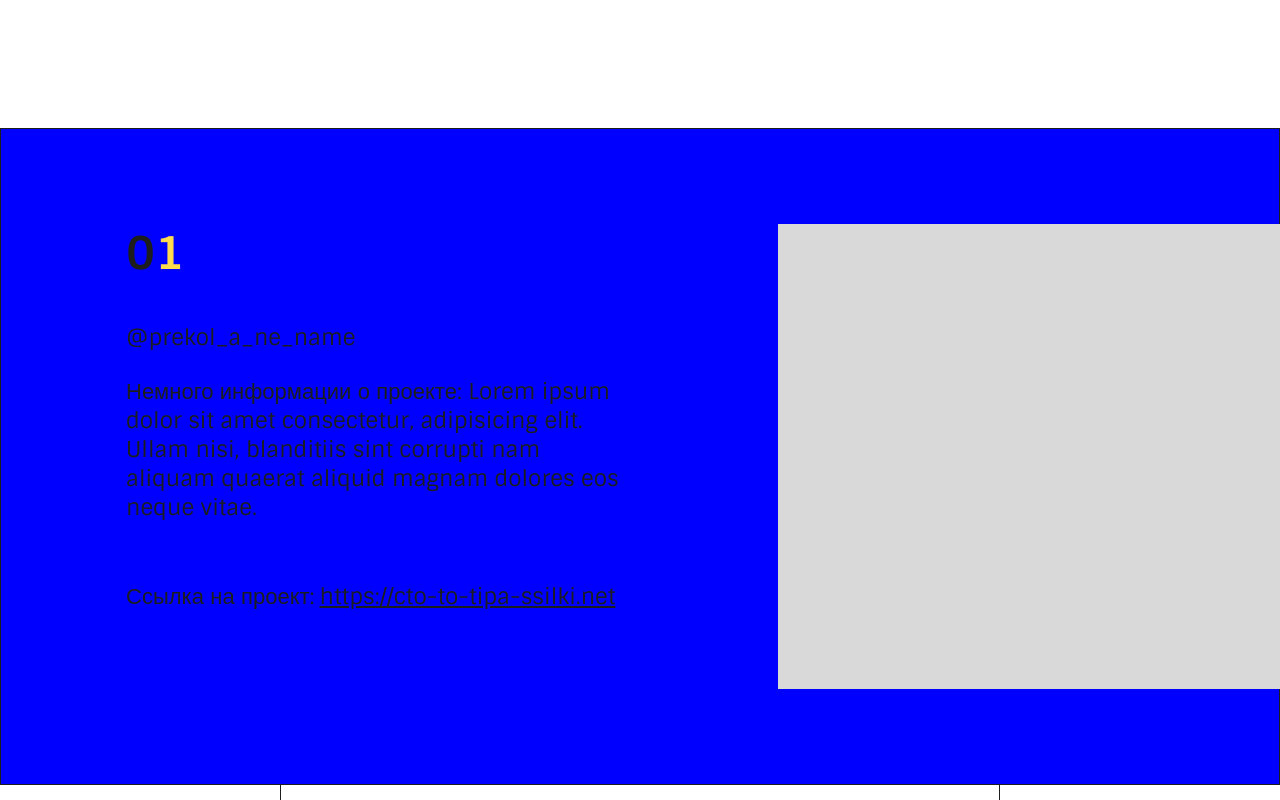
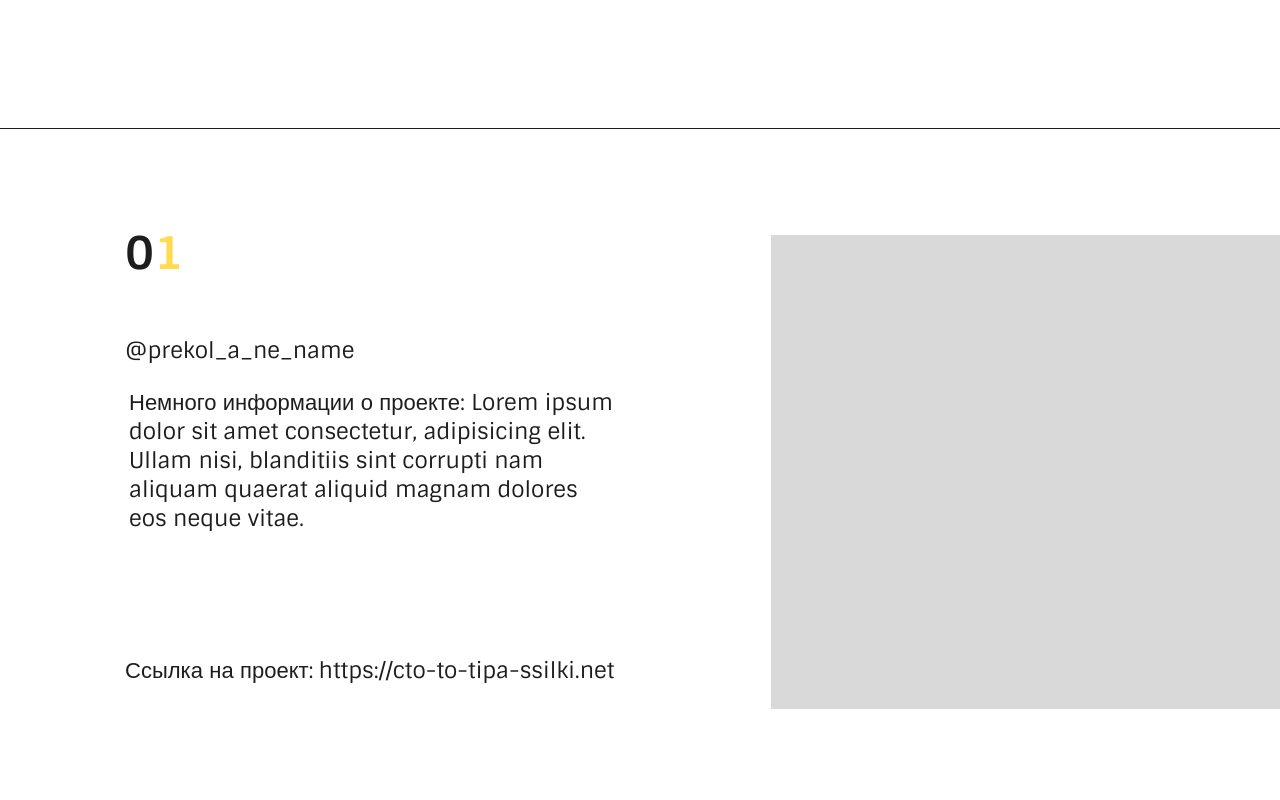
Before and after one commit to sonia13marker/creative.ct, a React (Create React App) app: page /results in a window 1280 px wide. Shown: the part 380-1180 px from the top of the page. Built offline with nearby package versions, Linux system fonts and the light colour scheme.

Commit message:
страница "результаты"
доделано расположение блоков + стили. добавлены места (они сразу будут находиться в массиве). добавлена кнопка "назад".

```diff
--- a/src/components/AllProjects/AllProjects.jsx
+++ b/src/components/AllProjects/AllProjects.jsx
@@ -86,7 +86,6 @@ export function AllProjects () {
 
 
                     <OneProject infos={infos}/>
-                    {/* <ShowMoreBtn/> */}
                 </div>
 
         </div>
--- /dev/null
+++ b/src/components/BackBtn/BackBtn.jsx
@@ -0,0 +1,18 @@
+import style from './style.module.css';
+import see_arrow from '../../images/see_more_arrow.svg';
+import { Link } from 'react-router-dom';
+
+export function BackBtn () {
+    return(
+    <>
+        <Link to="/contests">
+            <button className={style.btn__wrappper} >
+                <div className={style.btn__text}><img src={see_arrow} alt=""/> Назад</div>
+            </button>
+        </Link>
+
+
+    </>
+
+    )
+}
--- /dev/null
+++ b/src/components/BackBtn/style.module.css
@@ -0,0 +1,38 @@
+.btn__wrappper {
+    width: 100vw;
+    height: 90px;
+    background-color: var(--main-yel);
+    border: 1px solid var(--main-black);
+    border-left: none;
+    border-right: none;
+    display: flex;
+    justify-content: center;
+    align-items: center;
+    margin: 80px 0;
+
+}
+a {
+    text-decoration: none;
+}
+.btn__wrappper > button {
+    background-color: var(--main-yel);
+    border: none;
+}
+.btn__text {
+    font-family: 'Sintony', sans-serif;
+    font-weight: 400;
+    font-size: 22px;
+    line-height: 29px;
+    color: var(--main-black);
+}
+.btn__text > img {
+    margin-right: 10px;
+    transform: rotate(180deg);
+}
+.btn__wrappper:hover {
+    cursor: pointer;
+    background-color: #ffd83d;
+}
+.btn__wrappper:active {
+    background-color: #ffd83d;
+}
--- a/src/components/OneProject/OneProject.jsx
+++ b/src/components/OneProject/OneProject.jsx
@@ -1,7 +1,6 @@
 import style from './style.module.css';
 import { DetailOneProject } from '../DetailOneProject/DetailOneProject';
 import see_arrow from '../../images/see_more_arrow.svg';
-import { OneProjectResult } from '../OneProjectResult/OneProjectResult';
 import { useEffect, useState } from 'react';
 import informations from '../../constants/mock.json';
 
@@ -25,7 +24,7 @@ const showMoreItems = () => {
                 {infos.slice(0, visible).map((info, id) => (
                     <section key={id}  className={style.grid__project}>
                     <DetailOneProject {...info} />
-                    {/* <OneProjectResult info={info}/> */}
+
                     </section>
                  ))}
 
--- a/src/components/OneProjectResult/OneProjectResult.jsx
+++ b/src/components/OneProjectResult/OneProjectResult.jsx
@@ -1,19 +1,19 @@
 import style from './style.module.css';
 import plug from '../../images/plug.png';
 
-export function OneProjectResult ({win}) {
+export function OneProjectResult ({prize_place, name, description, project_link}) {
     return <div className={style.grid__project}>
 
                     <div className={style.one__project}>
-                        <p className={style.project__place}> {win.prize_place} </p>
-                        <p className={style.project__name}>{win.name}</p>
+                        <p className={style.project__place}> {prize_place} </p>
+                        <p className={style.project__name}>{name}</p>
 
-                        <p className={style.project__description}>{win.description}</p>
+                        <p className={style.project__description}>{description}</p>
 
                         <span className={style.project__link}>
                         Ссылка на проект:
-                            <a href={win.project_link}>
-                                {win.project_link}
+                            <a href={project_link} target="_blank">
+                                {project_link}
                             </a>
                         </span>
 
--- a/src/components/OneProjectResult/style.module.css
+++ b/src/components/OneProjectResult/style.module.css
@@ -1,13 +1,17 @@
 
 .one__project {
     display: block;
+    display: grid;
+    grid-template-columns: 1fr;
+    grid-template-rows: 5rem 1rem 15rem 4rem;
+    row-gap: 2rem;
 }
 .project__place {
     font-family: 'Sintony', sans-serif;
     font-weight: 700;
     font-size: 45px;
     color: var(--main-yel);
-    margin-bottom: 40px;
+    margin-bottom: 20px;
 }
 .project__place::first-letter {
     color: var(--main-black);
@@ -28,11 +32,16 @@
 
 
 .project__description {
+    display: block;
     width: 31rem;
     height: auto;
     max-height: 15rem;
     overflow: hidden;
-    margin-bottom: 60px;
+    padding: 4px;
+    display: -webkit-box;
+    -webkit-line-clamp: 8; /* количество строк */
+    -webkit-box-orient: vertical;
+    text-overflow: ellipsis;
 }
 
 .project__link {
@@ -54,6 +63,7 @@
     aspect-ratio: 4/3;
     width: 100%;
     object-fit: contain;
+    margin-top: 30px;
 }
 
 @media screen and (max-width: 1210px) {
--- a/src/components/ProjectResults/ProjectResults.jsx
+++ b/src/components/ProjectResults/ProjectResults.jsx
@@ -8,7 +8,7 @@ export function ProjectResults ({winner}) {
                 console.log(win);
                 return (<section key={i} className={style.one_project}>
 
-                    <OneProjectResult win={win} />
+                    <OneProjectResult {...win} />
                 </section>)
         })
     }
--- a/src/components/ProjectResults/style.module.css
+++ b/src/components/ProjectResults/style.module.css
@@ -1,27 +1,3 @@
-
-.one_project:nth-child(1) {
-    background-color: blue;
-    width: 100vw;
-    height: 100%;
-    display: flex;
-    flex-direction: row;
-    justify-content: space-around;
-    margin: 0;
-    padding: 95px 125px;
-}
-
-.one_project:nth-child(1) img {
-    width: 620px;
-    object-fit: contain;
-    aspect-ratio: 4/3;
-    margin-left: 150px;
-}
-
-.one_project:nth-child(1) > div {
-    display: flex;
-    flex-direction: row;
-}
-
 .one_project {
     width: 720px;
     border: 1.5px solid var(--main-black);
@@ -31,7 +7,27 @@
     height: auto;
 }
 
-/* .one_project > div {
+.one_project:nth-child(1) {
+    width: 100vw;
+    height: 100%;
     display: flex;
     flex-direction: row;
-} */
+    justify-content: space-around;
+    margin: 0;
+    padding: 95px 125px;
+    border-left: none;
+    border-right: none;
+}
+
+.one_project:nth-child(1) img {
+    width: 620px;
+    object-fit: contain;
+    aspect-ratio: 4/3;
+    margin-left: 150px;
+    margin-top: 0;
+}
+
+.one_project:nth-child(1) > div {
+    display: flex;
+    flex-direction: row;
+}
--- a/src/pages/ResultsPage/ResultsPage.jsx
+++ b/src/pages/ResultsPage/ResultsPage.jsx
@@ -3,16 +3,16 @@ import MediaQuery from 'react-responsive';
 import { HeaderMenuFull } from '../../components/HeaderMenuFull/HeaderMenuFull';
 import { Footer } from '../../components/Footer/Footer';
 import { FooterSmall } from '../../components/FooterSmall/FooterSmall';
-import { OneProjectResult } from '../../components/OneProjectResult/OneProjectResult';
 import winners from '../../constants/mock1.json';
 import { ProjectResults } from '../../components/ProjectResults/ProjectResults';
+import { BackBtn } from '../../components/BackBtn/BackBtn';
 
 export function ResultsPage () {
     return (<div className={style.yoi}>
 
             <HeaderMenuFull />
 
-        <main>
+        <main className={style.main}>
             {/*полоска с заголовоком */}
             <div className={style.title_line}>
                 <h2 className={style.title__h2}>Результаты</h2>
@@ -30,6 +30,8 @@ export function ResultsPage () {
                 return <div key={id} className={style.pop}><ProjectResults winner={winner}></ProjectResults>
                 </div>}
             )}
+
+            <BackBtn/>
         </main>
 
         <MediaQuery minWidth={576}>
--- a/src/pages/ResultsPage/style.module.css
+++ b/src/pages/ResultsPage/style.module.css
@@ -1,5 +1,8 @@
 .yoi {
     overflow-x: hidden;
+}
+.main {
+    margin-bottom: 200px;
 }
 
 .title_line {
@@ -21,10 +24,7 @@
     flex-wrap: wrap;
     justify-content: center;
     align-items: center;
-    /* display: inline-grid;
-    grid-template-columns: 1fr 1fr;
-    grid-template-rows: 1fr 1fr; */
-
+    margin-bottom: 70px;
 }
 .line__wrap {
     display: flex;
```
